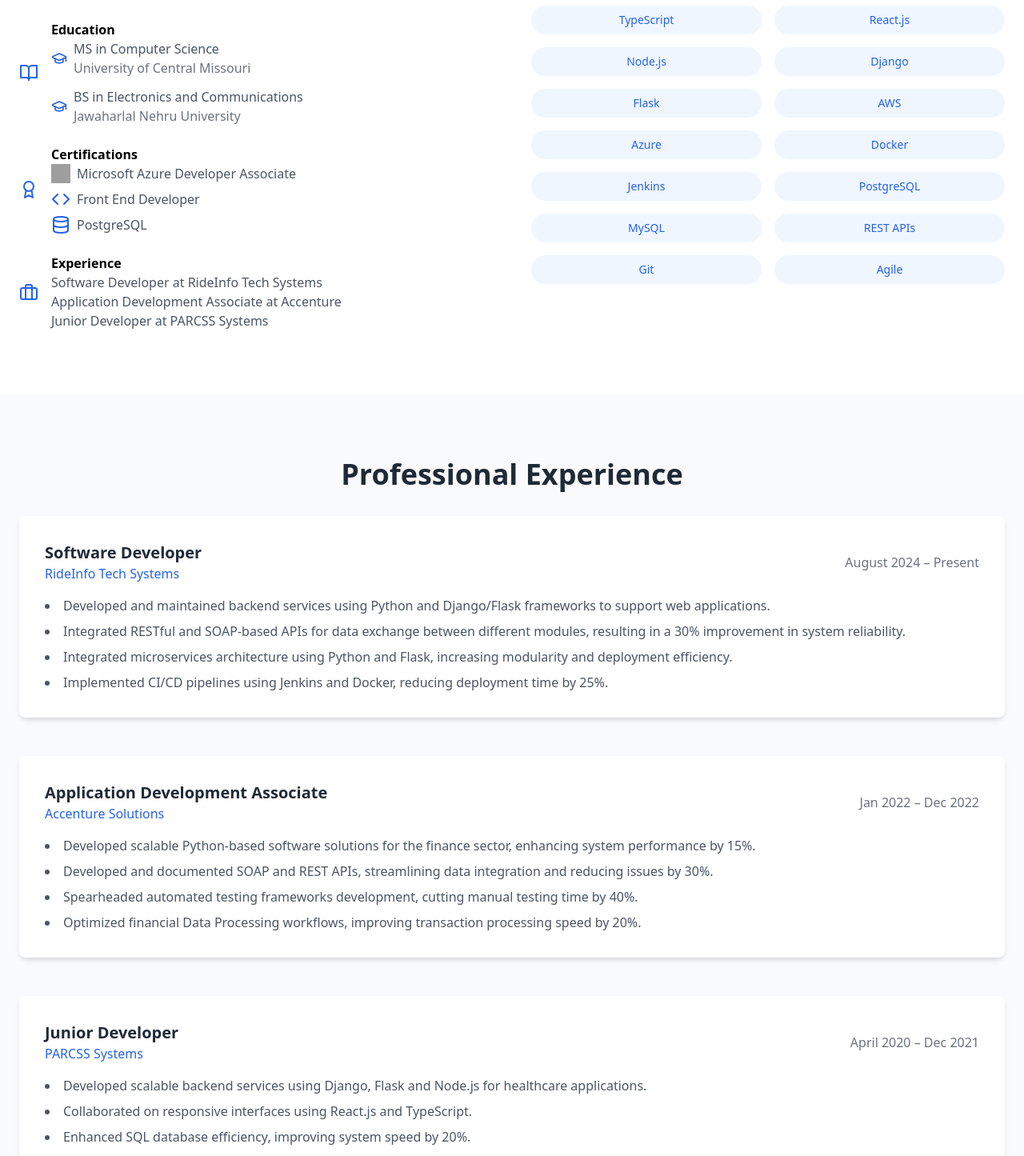
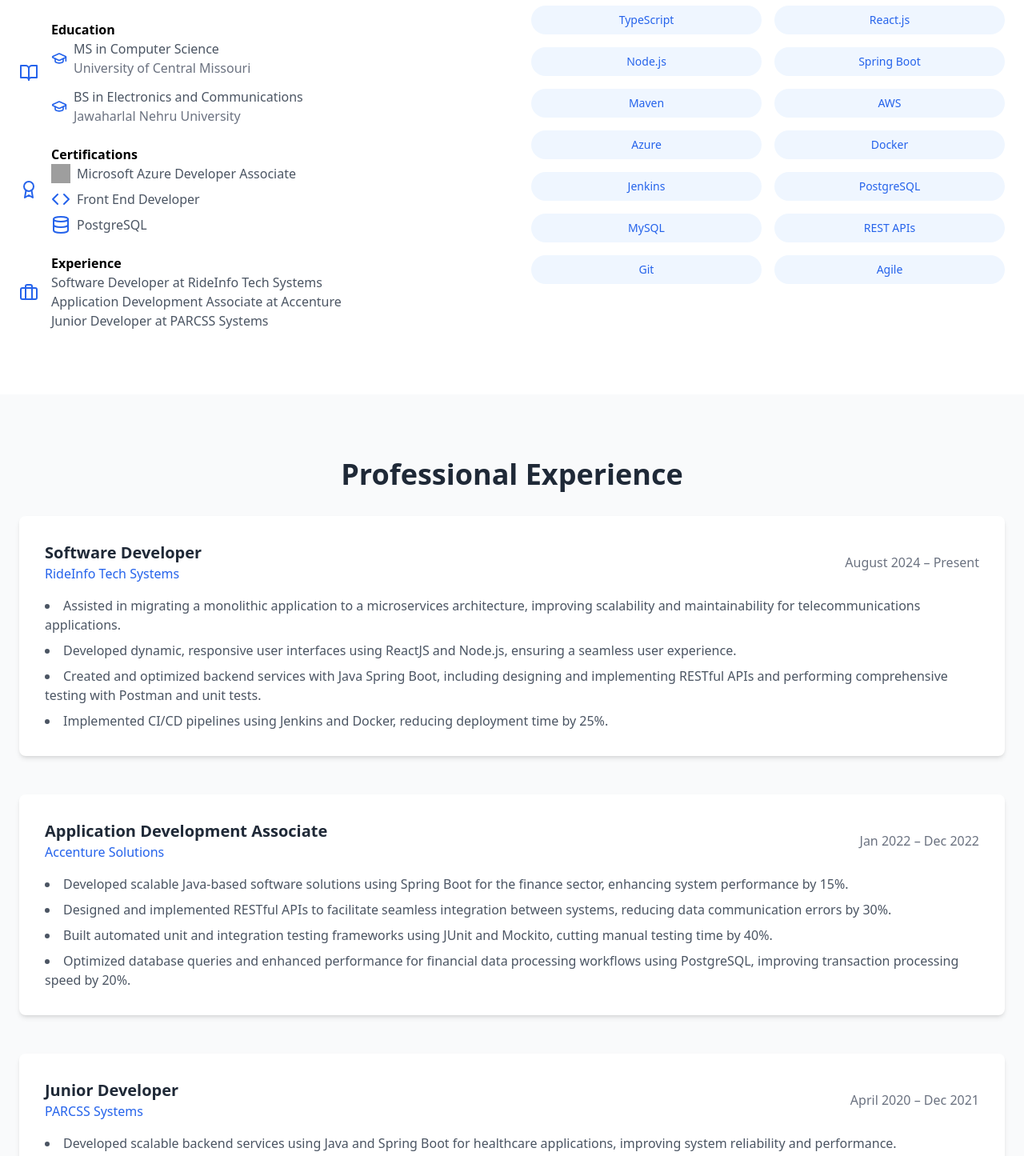
Before and after one commit to AnuragKannepalli/portfolio-main, a React (Vite) app: page / in a window 1280 px wide. Shown: the part 1055-2500 px from the top of the page at 80% size. Built offline with nearby package versions, Linux system fonts and the light colour scheme; grey boxes are pictures that could not be loaded.

Commit message:
Updated experience and skills

```diff
--- a/src/components/About.tsx
+++ b/src/components/About.tsx
@@ -103,7 +103,7 @@ const About = () => {
 
 const skills = [
   {
-    name: "Python",
+    name: "Java",
     description: "Backend development, API integration, Data processing"
   },
   {
@@ -123,12 +123,12 @@ const skills = [
     description: "Server-side JavaScript, API development"
   },
   {
-    name: "Django",
+    name: "Spring Boot",
     description: "Full-stack Python web framework, ORM"
   },
   {
-    name: "Flask",
-    description: "Lightweight Python web framework, RESTful APIs"
+    name: "Maven",
+    description: "Managing Project Builds, Dependencies, and Automation."
   },
   {
     name: "AWS",
--- a/src/components/Experience.tsx
+++ b/src/components/Experience.tsx
@@ -38,9 +38,9 @@ const experiences = [
     company: "RideInfo Tech Systems",
     period: "August 2024 – Present",
     responsibilities: [
-      "Developed and maintained backend services using Python and Django/Flask frameworks to support web applications.",
-      "Integrated RESTful and SOAP-based APIs for data exchange between different modules, resulting in a 30% improvement in system reliability.",
-      "Integrated microservices architecture using Python and Flask, increasing modularity and deployment efficiency.",
+      "Assisted in migrating a monolithic application to a microservices architecture, improving scalability and maintainability for telecommunications applications.",
+      "Developed dynamic, responsive user interfaces using ReactJS and Node.js, ensuring a seamless user experience.",
+      "Created and optimized backend services with Java Spring Boot, including designing and implementing RESTful APIs and performing comprehensive testing with Postman and unit tests.",
       "Implemented CI/CD pipelines using Jenkins and Docker, reducing deployment time by 25%."
     ]
   },
@@ -49,10 +49,10 @@ const experiences = [
     company: "Accenture Solutions",
     period: "Jan 2022 – Dec 2022",
     responsibilities: [
-      "Developed scalable Python-based software solutions for the finance sector, enhancing system performance by 15%.",
-      "Developed and documented SOAP and REST APIs, streamlining data integration and reducing issues by 30%.",
-      "Spearheaded automated testing frameworks development, cutting manual testing time by 40%.",
-      "Optimized financial Data Processing workflows, improving transaction processing speed by 20%."
+      "Developed scalable Java-based software solutions using Spring Boot for the finance sector, enhancing system performance by 15%.",
+      "Designed and implemented RESTful APIs to facilitate seamless integration between systems, reducing data communication errors by 30%.",
+      "Built automated unit and integration testing frameworks using JUnit and Mockito, cutting manual testing time by 40%.",
+      "Optimized database queries and enhanced performance for financial data processing workflows using PostgreSQL, improving transaction processing speed by 20%."
     ]
   },
   {
@@ -60,10 +60,10 @@ const experiences = [
     company: "PARCSS Systems",
     period: "April 2020 – Dec 2021",
     responsibilities: [
-      "Developed scalable backend services using Django, Flask and Node.js for healthcare applications.",
-      "Collaborated on responsive interfaces using React.js and TypeScript.",
-      "Enhanced SQL database efficiency, improving system speed by 20%.",
-      "Integrated Machine Learning models, increasing user engagement by 15%."
+      "Developed scalable backend services using Java and Spring Boot for healthcare applications, improving system reliability and performance.",
+      "Collaborated on building responsive user interfaces using React.js and TypeScript to enhance user experience.",
+      "Optimized SQL database performance, improving query efficiency and increasing overall system speed by 20%.",
+      "Integrated data processing modules and implemented RESTful APIs, streamlining system operations and improving data flow across services.",
     ]
   }
 ];
```
